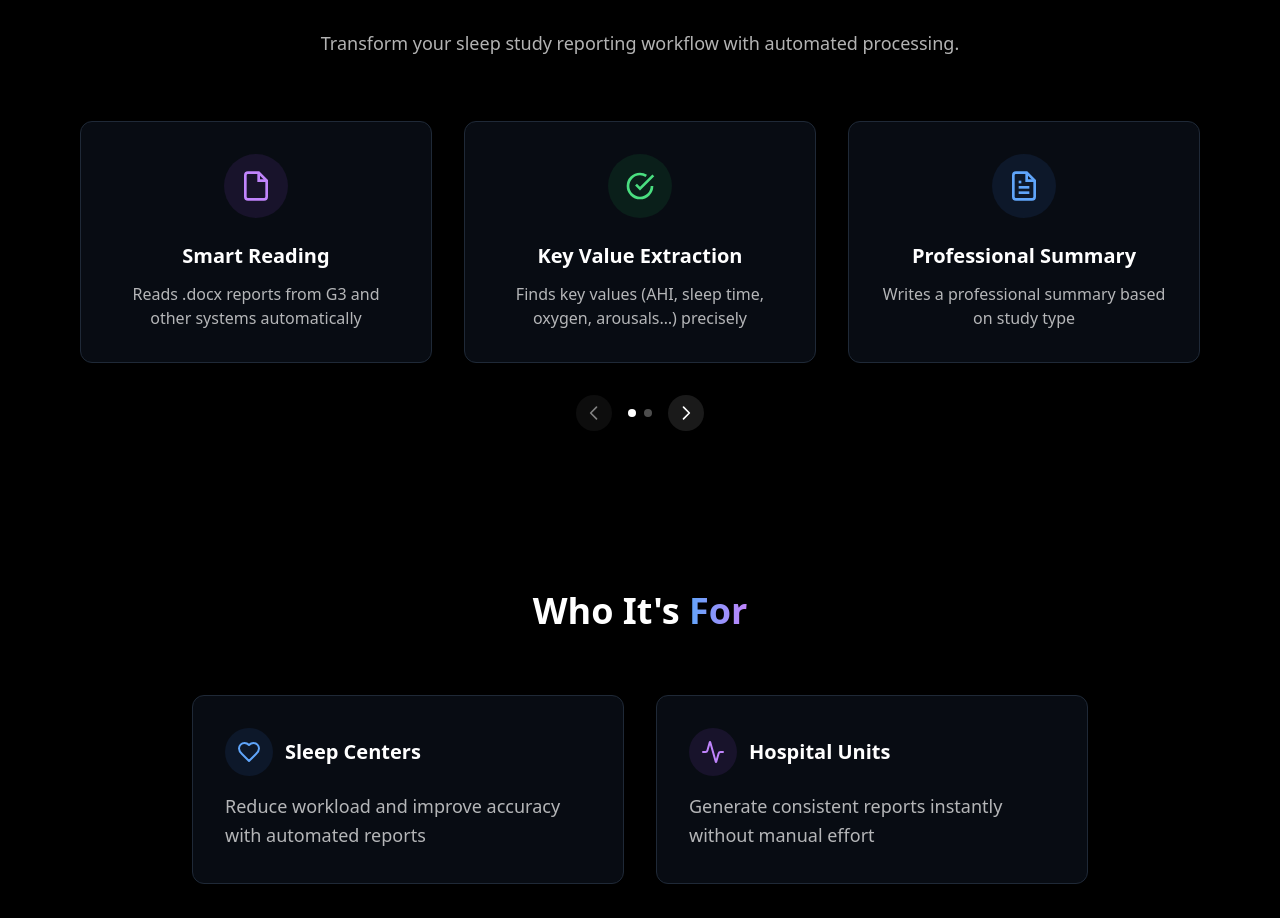
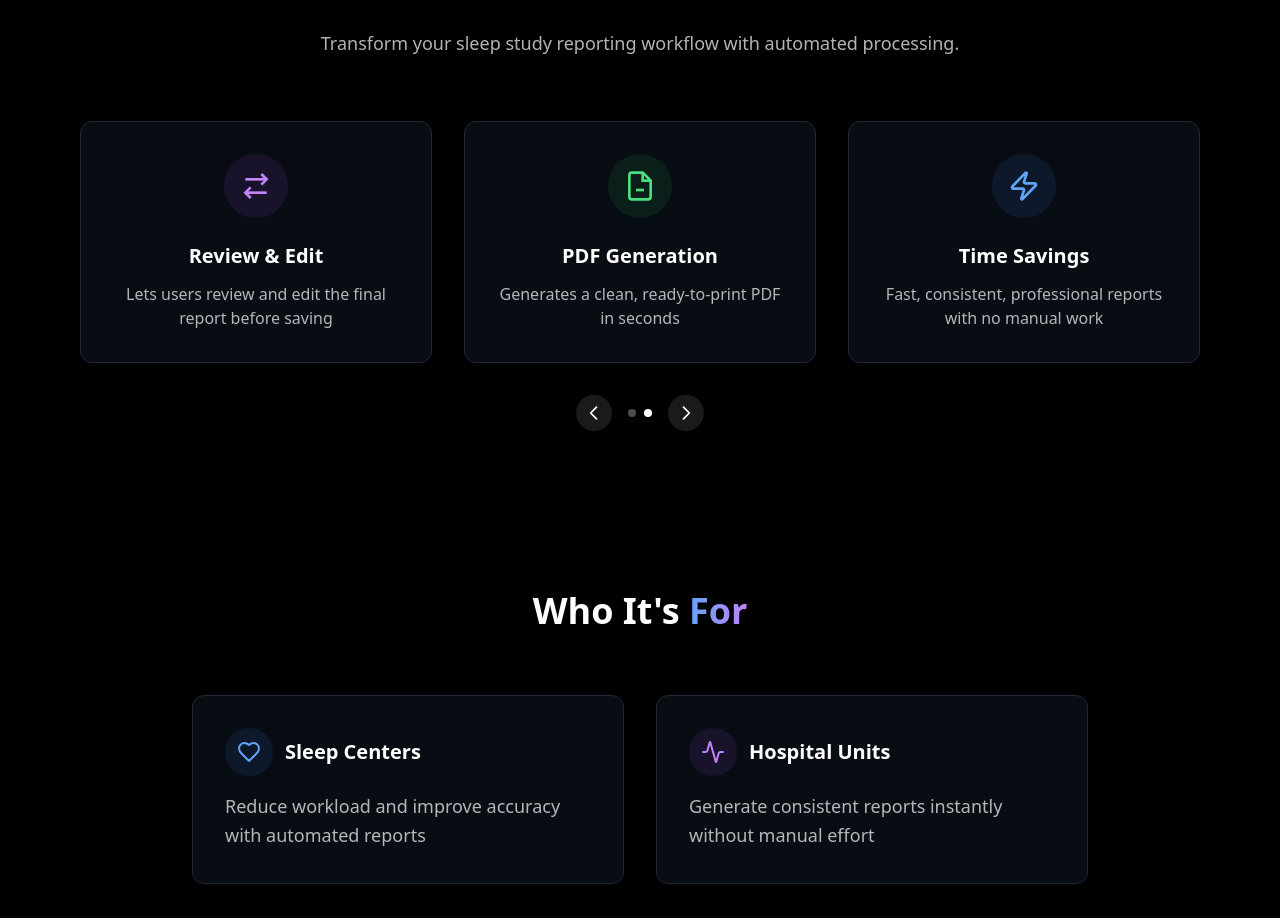
Before and after one commit to anoud75/sleep-report-ai, a React (Vite) app: page / in a window 1280 px wide. Shown: the part 915-1833 px from the top of the page. Built offline with nearby package versions, Linux system fonts and the light colour scheme.

Commit message:
Make "How It Works" auto-scroll
Updated the "How It Works" section to automatically cycle through its boxes one by one, creating a continuous, automated user journey.
- edited src/components/HowItWorksCarousel.tsx

```diff
--- a/src/components/HowItWorksCarousel.tsx
+++ b/src/components/HowItWorksCarousel.tsx
@@ -1,9 +1,18 @@
-import { useState } from "react";
+import { useState, useEffect } from "react";
 import { Zap } from "lucide-react";
 
 export const HowItWorksCarousel = () => {
   const [currentSlide, setCurrentSlide] = useState(0);
   const totalSlides = 2;
+
+  // Auto-play functionality
+  useEffect(() => {
+    const interval = setInterval(() => {
+      setCurrentSlide((prev) => (prev + 1) % totalSlides);
+    }, 4000); // Change slide every 4 seconds
+
+    return () => clearInterval(interval);
+  }, [totalSlides]);
 
   const nextSlide = () => {
     setCurrentSlide((prev) => (prev + 1) % totalSlides);
@@ -121,8 +130,7 @@ export const HowItWorksCarousel = () => {
       <div className="flex justify-center items-center mt-8 gap-4">
         <button
           onClick={prevSlide}
-          disabled={currentSlide === 0}
-          className="p-2 rounded-full bg-white/10 hover:bg-white/20 transition-colors duration-300 disabled:opacity-50 disabled:cursor-not-allowed"
+          className="p-2 rounded-full bg-white/10 hover:bg-white/20 transition-colors duration-300"
         >
           <svg className="w-5 h-5 text-white" fill="none" stroke="currentColor" viewBox="0 0 24 24">
             <path strokeLinecap="round" strokeLinejoin="round" strokeWidth={2} d="M15 19l-7-7 7-7" />
@@ -143,8 +151,7 @@ export const HowItWorksCarousel = () => {
 
         <button
           onClick={nextSlide}
-          disabled={currentSlide === totalSlides - 1}
-          className="p-2 rounded-full bg-white/10 hover:bg-white/20 transition-colors duration-300 disabled:opacity-50 disabled:cursor-not-allowed"
+          className="p-2 rounded-full bg-white/10 hover:bg-white/20 transition-colors duration-300"
         >
           <svg className="w-5 h-5 text-white" fill="none" stroke="currentColor" viewBox="0 0 24 24">
             <path strokeLinecap="round" strokeLinejoin="round" strokeWidth={2} d="M9 5l7 7-7 7" />
```
